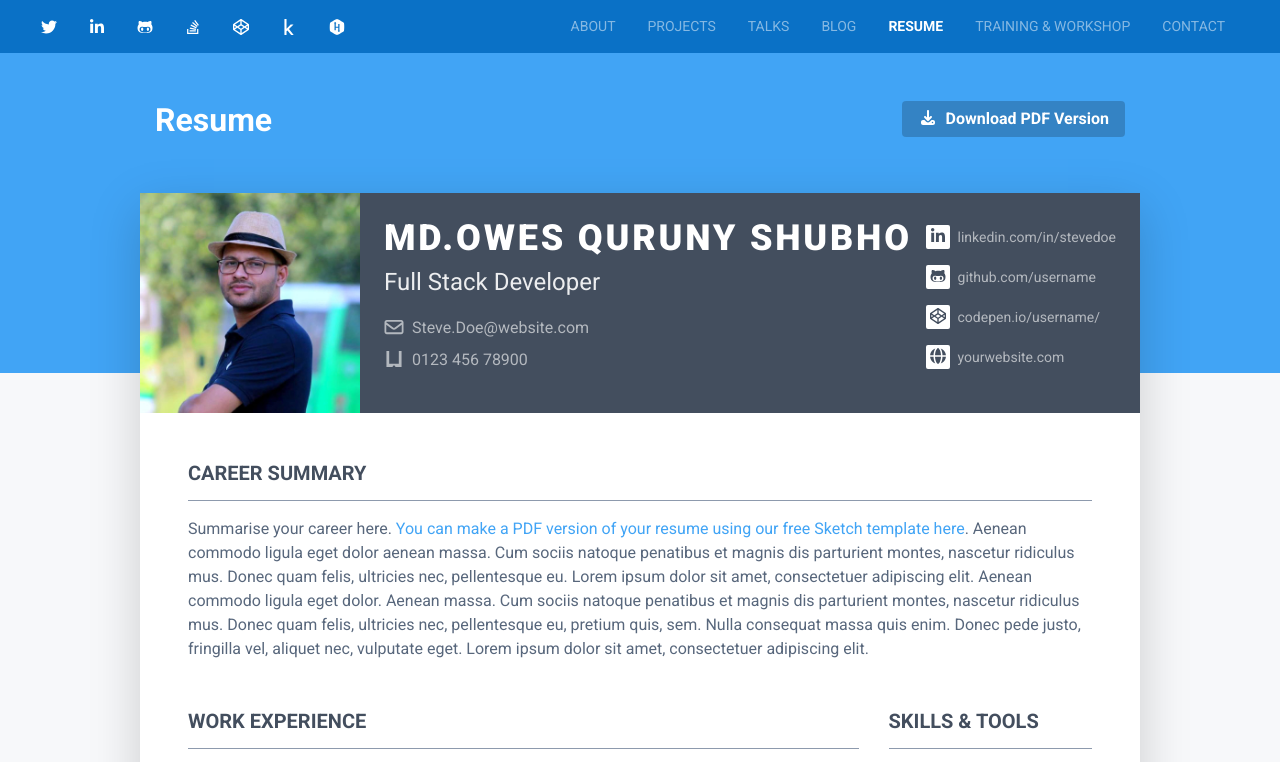
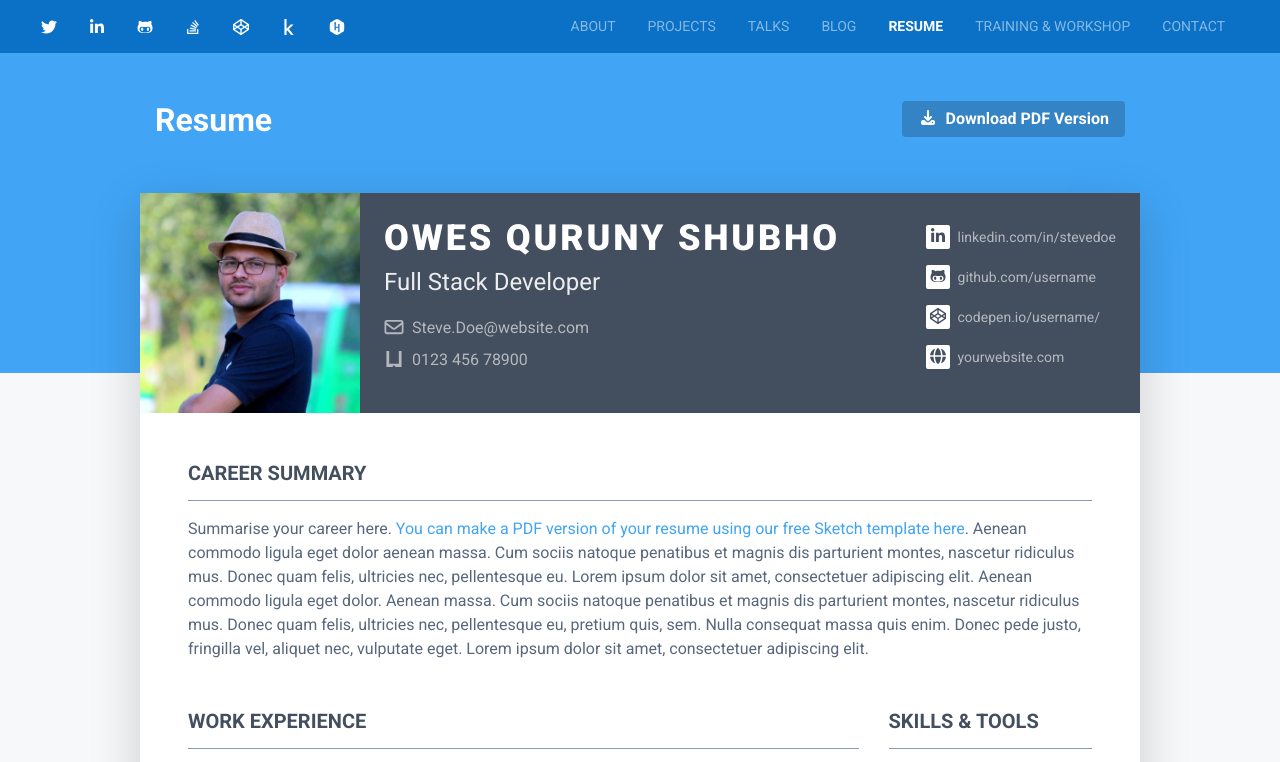
Before and after one commit to shubhomedia/Owes_Portfolio, a plain HTML site: page website_3rdwave/resume.html in a window 1280 px wide. Shown: the top 762 px of the page. Drawn offline with Linux system fonts and the light colour scheme.

Commit message:
update name

```diff
--- a/website_3rdwave/resume.html
+++ b/website_3rdwave/resume.html
@@ -102,7 +102,7 @@
 				    <img class="mr-3 img-fluid picture mx-auto" src="assets/images/profile.jpg" alt="">
 				    <div class="media-body p-4 d-flex flex-column flex-md-row mx-auto mx-lg-0">
 					    <div class="primary-info">
-						    <h1 class="name mt-0 mb-1 text-white text-uppercase text-uppercase">MD.Owes Quruny Shubho</h1>
+						    <h1 class="name mt-0 mb-1 text-white text-uppercase text-uppercase">Owes Quruny Shubho</h1>
 						    <div class="title mb-3">Full Stack Developer</div>
 						    <ul class="list-unstyled">
 							    <li class="mb-2"><a href="#"><i class="far fa-envelope fa-fw mr-2" data-fa-transform="grow-3"></i>Steve.Doe@website.com</a></li>
```
